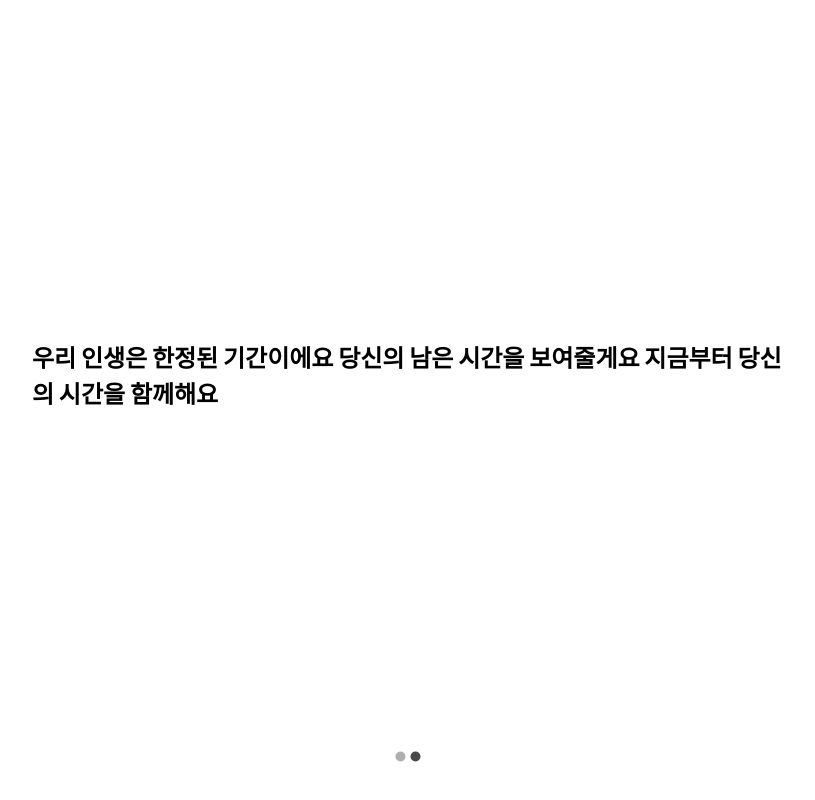
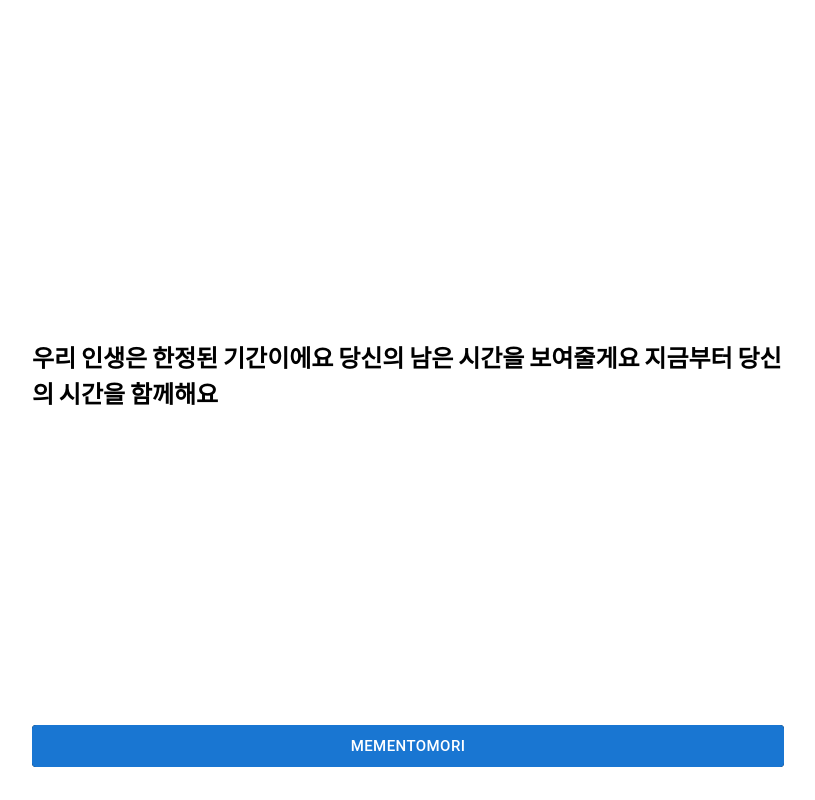
Before and after one commit to rlagudals95/memento_next, a Next.js app: page / in a window 1280 px wide. Both pictures are taken after a click on the button 647 px from the left and 756 px from the top of the page. Shown: the whole page, without its empty margins (232-1047 px from the left). Built offline with nearby package versions, Linux system fonts and the light colour scheme.

Commit message:
feat: 마지막 슬라이드 버튼 추가

```diff
--- a/src/components.tsx/SimpleSlider.tsx
+++ b/src/components.tsx/SimpleSlider.tsx
@@ -1,4 +1,4 @@
-import React from "react";
+import React, { useCallback, useState } from "react";
 import styled from "@emotion/styled";
 import Carousel from 'react-material-ui-carousel'
 
@@ -8,14 +8,24 @@ interface IProps {
 
 const SimpleSlider = (props: IProps) => {
   const { children } = props;
+  const [isLast, setIsLast] = useState(false);
 
   const Container = styled.div`
     margin: auto 8px;
   `
 
+  const handleNext = useCallback((now?: number, next?: number) => {
+    const isLastSection = children && typeof children === "object" && Array.from(children).length === now + 1;
+
+    if (isLastSection) {
+      setIsLast(true);
+    }
+  }, [])
+
   return (
     <Container>
-      <Carousel height={'700px'} autoPlay={false} swipe={true} animation={'slide'}>
+      {/* @TODO - IndicatorIcon 흥미롭게 */}
+      <Carousel navButtonsAlwaysVisible={false} fullHeightHover={true} cycleNavigation={false} navButtonsAlwaysInvisible={false} height={'700px'} autoPlay={false} swipe={true} animation={'slide'}>
         {children}
       </Carousel>
     </Container>
--- a/src/constants/style.ts
+++ b/src/constants/style.ts
@@ -3,4 +3,5 @@ export enum FontSize {
   Mideum = '16px',
   Large = '20px',
   XLarge = '24px',
+  XXLarge = '28px',
 }
--- a/src/pages/InitPage.tsx
+++ b/src/pages/InitPage.tsx
@@ -1,6 +1,9 @@
 import styled from "@emotion/styled";
 import { FontSize } from "@/constants/style";
 import SimpleSlider from "@/components.tsx/SimpleSlider";
+import { Button } from "@mui/material";
+import { useRouter } from "next/router";
+import { useCallback } from "react";
 
 const InitPage = () => {
 
@@ -18,25 +21,59 @@ const InitPage = () => {
     display: flex;
     flex-direction: column;
     justify-content: center;
-
+    font-size: ${FontSize.XLarge};
   `
 
-  const images = [
-    {
-      desc: `죽음이 멀리 있고 대수롭지 않은 것으로 느껴질 때에는 우리 삶은 게을러져.
-    하지만 언제라도 죽음과 만나리라는 것을 알았을 때 인간은 보다 나은 삶을 살아갈 수 있지.`},
-    {
-      desc: `  우리 인생은 한정된 기간이에요 당신의 남은 시간을 보여줄게요
-      지금부터 당신의 시간을 함께해요
-    `},
+  const router = useRouter();
+
+  const handleClickGoSettingPage = useCallback(() => {
+    router.replace("/SettingPage");
+  }, [])
+
+  const SectionWrapper = styled.div`
+    display: flex;
+    flex-direction: column;
+  `
+
+  const sectionList: React.ReactNode[] = [
+    // eslint-disable-next-line react/jsx-key
+    <SectionWrapper>죽음이 멀리 있고 대수롭지 않은 것으로 느껴질 때에는 우리 삶은 게을러져.<br />
+      하지만 언제라도 죽음과 만나리라는 것을 알았을 때 인간은 보다 나은 삶을 살아갈 수 있지.</SectionWrapper>,
+    // eslint-disable-next-line react/jsx-key
+    <SectionWrapper>
+      <div>
+        우리 인생은 한정된 기간이에요 당신의 남은 시간을 보여줄게요
+        지금부터 당신의 시간을 함께해요
+      </div>
+      <div style={{
+        position: 'fixed',
+        bottom: '-40px',
+        width: '100%',
+        zIndex: 99999,
+        background: 'black',
+        borderRadius: '4px',
+        height: 'fit-content'
+      }}>
+        <Button
+          size={"large"}
+          fullWidth={true}
+          color="primary"
+          variant="contained"
+          disableElevation
+          onClick={handleClickGoSettingPage}
+        >
+          mementomori
+        </Button>
+      </div>
+    </SectionWrapper>,
   ]
 
 
   return (
     <Container className="grid h-screen text-center">
       <SimpleSlider>
-        {images.map((section, index) =>
-          <Section key={section.desc}>{section.desc}</Section>
+        {sectionList.map((section, index) =>
+          <Section key={index}>{section}</Section>
         )}
       </SimpleSlider>
     </Container>
--- a/src/styles/global.css
+++ b/src/styles/global.css
@@ -58,3 +58,9 @@ a:hover {
 .card-wrap::-webkit-scrollbar {
   display: none;
 }
+
+.position-absolute-bottom {
+  position: 'fixed';
+  bottom: '20px';
+  left: '50%';
+}
```
